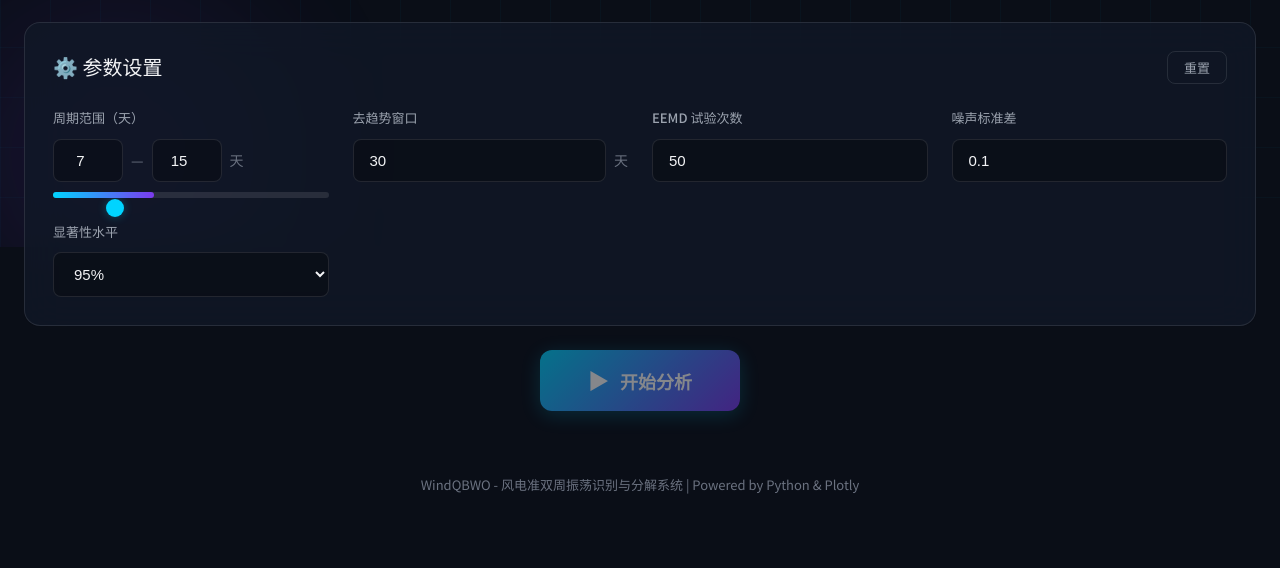
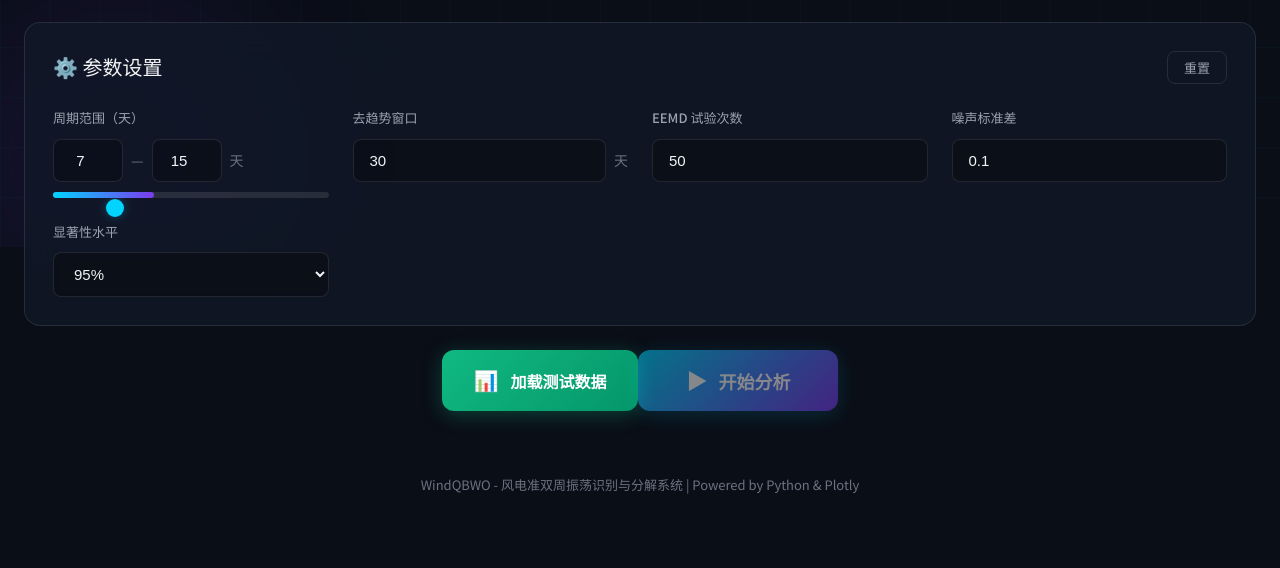
Before and after one commit to YJLTF/wind_qbwo_decomp, a Flask app: page / in a window 1280 px wide. Shown: the part 553-1121 px from the top of the page. Run offline with Flask 3, Linux system fonts and the light colour scheme; some libraries are stand-ins or nearby versions.

Commit message:
feat: 开发风电出力曲线分解UI应用
Co-authored-by: traeagent <traeagent@users.noreply.github.com>

```diff
--- a/app.py
+++ b/app.py
@@ -108,6 +108,71 @@ def upload_file():
             'data': {
                 'task_id': task_id,
                 'filename': file.filename,
+                'rows': rows,
+                'date_range': date_range,
+                'sampling_rate': sampling_rate,
+                'columns': list(df.columns)
+            }
+        })
+
+    except Exception as e:
+        return jsonify({'success': False, 'error': str(e)})
+
+@app.route('/api/demo', methods=['GET'])
+def load_demo():
+    """加载测试数据接口"""
+    demo_file = 'data/raw/test_wind_power.csv'
+
+    if not os.path.exists(demo_file):
+        return jsonify({'success': False, 'error': '测试数据文件不存在'})
+
+    task_id = str(uuid.uuid4())
+    filepath = demo_file
+
+    try:
+        df = pd.read_csv(filepath)
+
+        # 查找时间列和功率列
+        time_col = None
+        power_col = None
+
+        for col in df.columns:
+            col_lower = str(col).lower()
+            if 'time' in col_lower or 'date' in col_lower or 'dt' in col_lower:
+                time_col = col
+            elif 'power' in col_lower or 'wind' in col_lower or 'kw' in col_lower or 'mw' in col_lower:
+                power_col = col
+
+        if time_col is None:
+            time_col = df.columns[0]
+        if power_col is None:
+            power_col = df.columns[1] if len(df.columns) > 1 else df.columns[0]
+
+        df[time_col] = pd.to_datetime(df[time_col])
+        df = df.sort_values(time_col)
+
+        rows = len(df)
+        date_range = [str(df[time_col].min()), str(df[time_col].max())]
+        sampling_rate = "1h"
+
+        tasks[task_id] = {
+            'filepath': filepath,
+            'time_col': time_col,
+            'power_col': power_col,
+            'filename': 'test_wind_power.csv',
+            'rows': rows,
+            'date_range': date_range,
+            'sampling_rate': sampling_rate,
+            'params': None,
+            'results': None,
+            'status': 'uploaded'
+        }
+
+        return jsonify({
+            'success': True,
+            'data': {
+                'task_id': task_id,
+                'filename': 'test_wind_power.csv (测试数据)',
                 'rows': rows,
                 'date_range': date_range,
                 'sampling_rate': sampling_rate,
--- a/static/css/style.css
+++ b/static/css/style.css
@@ -411,6 +411,27 @@ body {
     transform: none;
 }
 
+.btn-demo {
+    display: flex;
+    align-items: center;
+    gap: 12px;
+    padding: 16px 32px;
+    background: linear-gradient(135deg, #10b981, #059669);
+    border: none;
+    border-radius: 12px;
+    color: white;
+    font-size: 16px;
+    font-weight: 600;
+    cursor: pointer;
+    transition: all 0.3s;
+    box-shadow: 0 4px 20px rgba(16, 185, 129, 0.3);
+}
+
+.btn-demo:hover {
+    transform: translateY(-2px);
+    box-shadow: 0 6px 30px rgba(16, 185, 129, 0.5);
+}
+
 .btn-icon {
     font-size: 20px;
 }
--- a/static/js/app.js
+++ b/static/js/app.js
@@ -8,6 +8,26 @@ document.addEventListener('DOMContentLoaded', () => {
     initUploadArea();
     updatePeriodRange();
 });
+
+// 加载测试数据
+async function loadDemoData() {
+    try {
+        showLoading('正在加载测试数据...');
+        const response = await fetch('/api/demo');
+        const result = await response.json();
+
+        if (result.success) {
+            currentTaskId = result.data.task_id;
+            showFileInfo(result.data);
+            document.getElementById('analyzeBtn').disabled = false;
+            hideLoading();
+        } else {
+            showError(result.error || '加载失败');
+        }
+    } catch (error) {
+        showError('加载出错: ' + error.message);
+    }
+}
 
 // 上传区域初始化
 function initUploadArea() {
--- a/templates/index.html
+++ b/templates/index.html
@@ -110,6 +110,10 @@
 
             <!-- 分析按钮 -->
             <div class="action-bar">
+                <button class="btn-demo" onclick="loadDemoData()">
+                    <span class="btn-icon">📊</span>
+                    <span class="btn-text">加载测试数据</span>
+                </button>
                 <button class="btn-analyze" id="analyzeBtn" onclick="startAnalysis()" disabled>
                     <span class="btn-icon">▶</span>
                     <span class="btn-text">开始分析</span>
```
Also changed, not shown: generate_test_data.py (added, +47 -0 lines).
